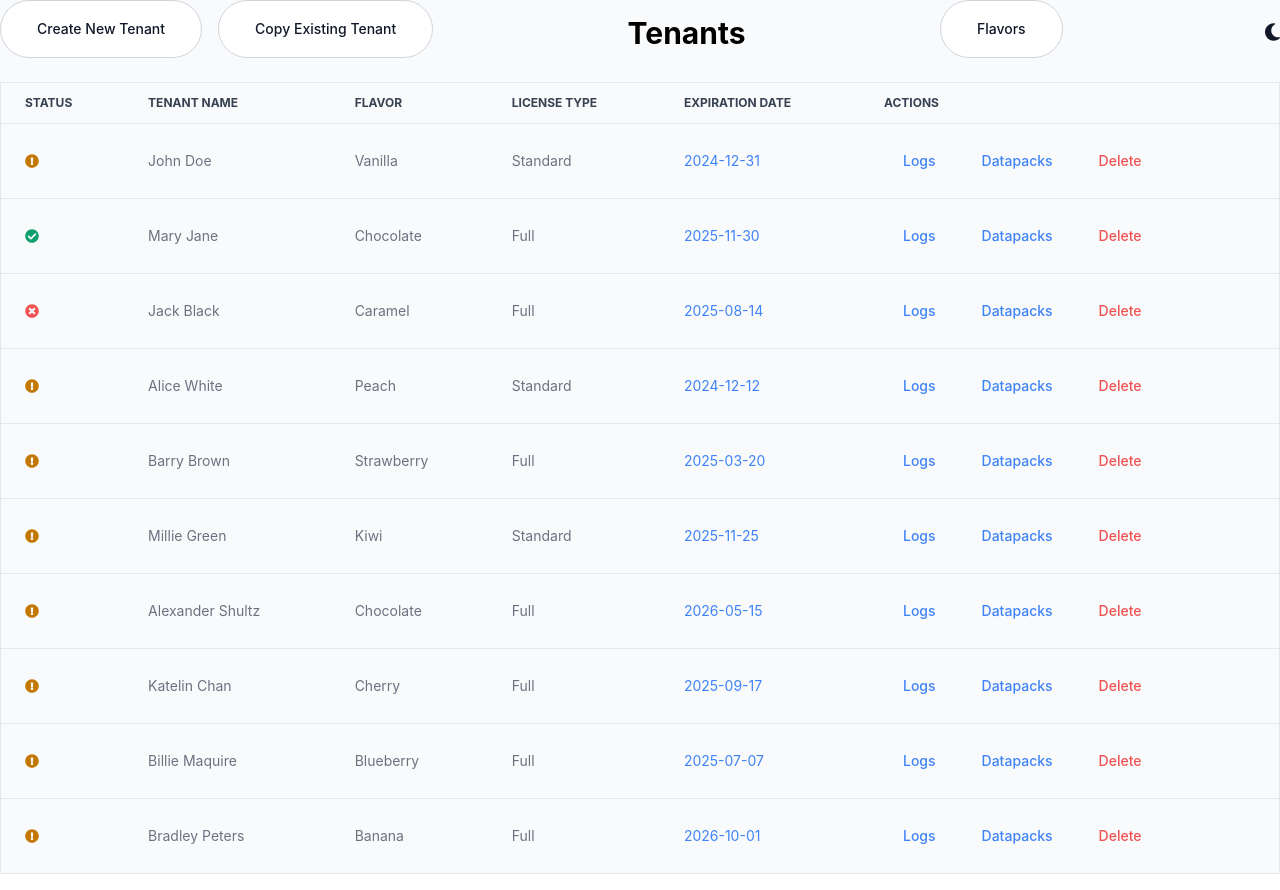
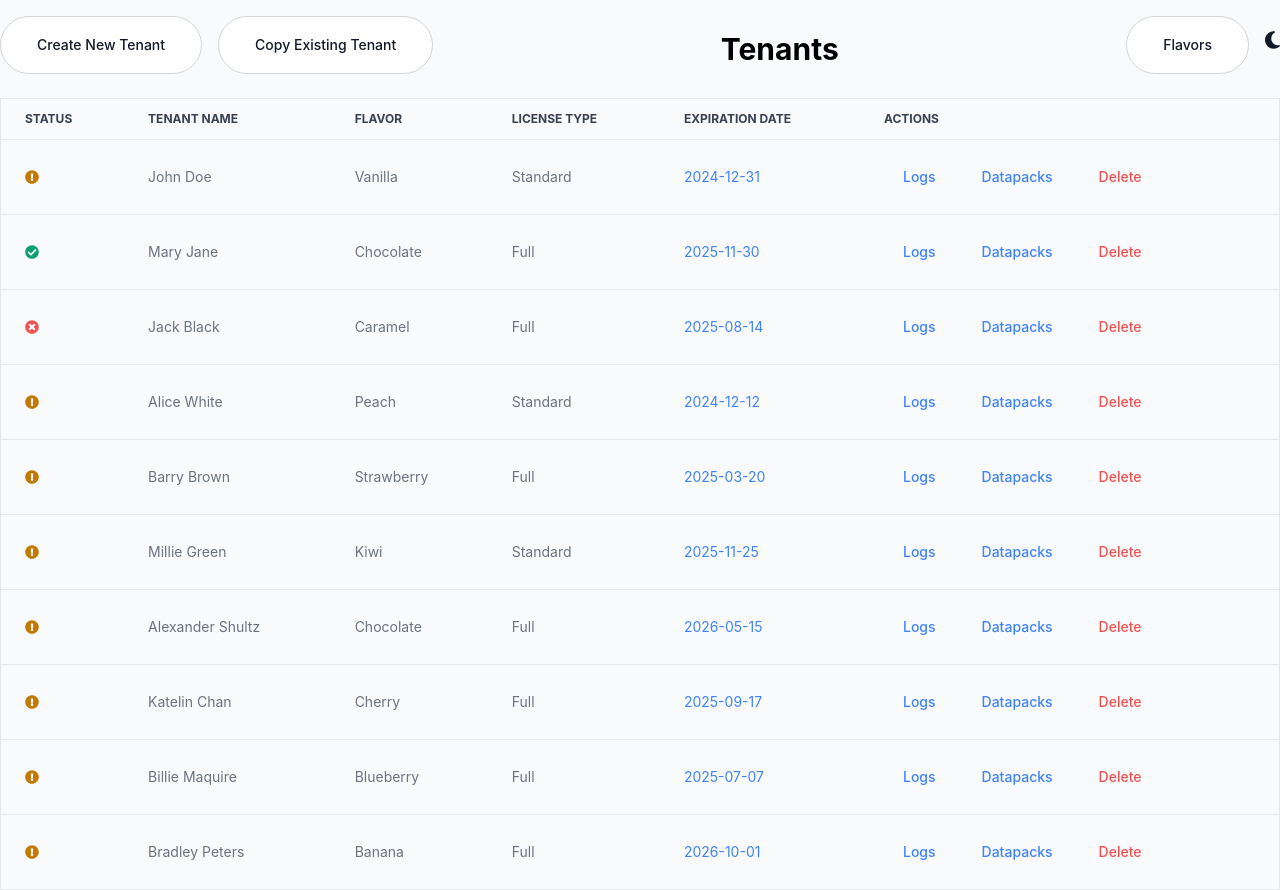
Before and after one commit to bnpetkova/slot-manager, a React (Create React App) app: page / in a window 1280 px wide. Built offline with nearby package versions, Linux system fonts and the light colour scheme.

Commit message:
Corrected modal buttons(deploy&cancel)

```diff
--- a/src/components/CopyExistingTenant.js
+++ b/src/components/CopyExistingTenant.js
@@ -10,7 +10,7 @@ function CopyExistingTenant() {
 
     return (
         <>
-        <Button onClick={toggleModal} className="text-gray-900 bg-white border border-gray-300 focus:outline-none hover:bg-gray-100 focus:ring-4 focus:ring-gray-100 font-medium rounded-full text-sm px-5 py-2.5 me-2 mb-2 dark:bg-gray-800 dark:text-white dark:border-gray-600 dark:hover:bg-gray-700 dark:hover:border-gray-600 dark:focus:ring-gray-700">
+        <Button onClick={toggleModal} className="text-gray-900 bg-white border border-gray-300 focus:outline-none hover:bg-gray-100 focus:ring-4 focus:ring-gray-100 font-medium rounded-full text-sm px-5 py-2.5 me-2 mb-2 mt-4 dark:bg-gray-800 dark:text-white dark:border-gray-600 dark:hover:bg-gray-700 dark:hover:border-gray-600 dark:focus:ring-gray-700">
         Copy Existing Tenant
       </Button>
 
--- a/src/components/DatapacksModal.js
+++ b/src/components/DatapacksModal.js
@@ -1,45 +1,33 @@
-import React, { useState } from "react";
+import React from "react";
 import { Modal, Button } from "flowbite-react";
 import DatapacksPanel from "./DatapacksPanel";
 
 const DatapacksModal = ({ datapacks, tenantName, open, onClose, onDeploy }) => {
-  const [isChecked, setIsChecked] = useState(false);
 
-  const handleCheckboxChange = () => {
-    setIsChecked(!isChecked);
-  };
   const handleDeploy = () => {
-    if (isChecked) {
     onDeploy(tenantName, datapacks);
     onClose();
-    }
   };
-
 
   return (
     <Modal show={open} onClose={onClose}>
       <Modal.Header>Deploy Datapacks for {tenantName}</Modal.Header>
       <Modal.Body>
         <DatapacksPanel datapacks={datapacks} />
-        <div className="mt-4">
-          <input
-            type="checkbox"
-            id="deployCheckbox"
-            checked={isChecked}
-            onChange={handleCheckboxChange}
-          />
-          <label htmlFor="deployCheckbox" className="ml-2">
-            Confirm Deployment
-          </label>
-        </div>
       </Modal.Body>
       <Modal.Footer>
-        <Button color={isChecked ? "blue" : "gray"} onClick={handleDeploy}>
-          Deploy
-        </Button>
+        <div className="flex justify-end space-x-4">
           <Button color="gray" onClick={onClose}>
             Close
           </Button>
+          <Button
+            color="blue"
+            onClick={handleDeploy}
+            className="text-white bg-blue-600 hover:bg-blue-700 focus:ring-blue-500"
+          >
+            Deploy
+          </Button>
+        </div>
       </Modal.Footer>
     </Modal>
   );
--- a/src/pages/TenantsPage.js
+++ b/src/pages/TenantsPage.js
@@ -9,7 +9,6 @@ import DatapacksModal from "../components/DatapacksModal.js";
 import LicenseManagementModal from "../components/LicenseManagementModal.js";
 import { faMoon } from "@fortawesome/free-solid-svg-icons";
 import { FontAwesomeIcon } from "@fortawesome/react-fontawesome";
-
 
 const initialTenants = StartingTenants;
 
@@ -100,26 +99,27 @@ function TenantsPage() {
   return (
     <div className={isDarkMode ? "dark" : ""}>
       <div className="min-h-screen bg-gray-50 dark:bg-gray-900">
-        <div className="flex items-center justify-between mb-4">
-          <div className="flex space-x-2">
+        <div className="flex items-center justify-between mb-4 ">
+          <div className="flex space-x-2 ">
             <Button
-              className="text-gray-900 bg-white border border-gray-300 focus:outline-none hover:bg-gray-100 focus:ring-4 focus:ring-gray-100 font-medium rounded-full text-sm px-5 py-2.5 me-2 mb-2 dark:bg-gray-800 dark:text-white dark:border-gray-600 dark:hover:bg-gray-700 dark:hover:border-gray-600 dark:focus:ring-gray-700"
+              className="text-gray-900 bg-white border border-gray-300 focus:outline-none hover:bg-gray-100 focus:ring-4 focus:ring-gray-100 font-medium rounded-full text-sm px-5 py-2.5 me-2 mb-2 mt-4 dark:bg-gray-800 dark:text-white dark:border-gray-600 dark:hover:bg-gray-700 dark:hover:border-gray-600 dark:focus:ring-gray-700"
               onClick={openUnifiedModal}
             >
               Create New Tenant
             </Button>
             <CopyExistingTenant />
           </div>
+         <div className="">
+        <h2 className="flex-grow text-center text-3xl font-bold dark:text-white mt-4 ">
+          Tenants
+          </h2>
+          </div>
 
-          <h2 className="text-3xl font-bold dark:text-white">
-            Tenants
-          </h2>
+          <div className="flex items-center space-x-2">
+            <Button className="ml-4 text-gray-900 bg-white border border-gray-300 focus:outline-none hover:bg-gray-100 focus:ring-4 focus:ring-gray-100 font-medium rounded-full text-sm px-5 py-2.5 me-2 mb-2 mt-4 dark:bg-gray-800 dark:text-white dark:border-gray-600 dark:hover:bg-gray-700 dark:hover:border-gray-600 dark:focus:ring-gray-700">
+              Flavors
+            </Button>
 
-          <Button className="text-gray-900 bg-white border border-gray-300 focus:outline-none hover:bg-gray-100 focus:ring-4 focus:ring-gray-100 font-medium rounded-full text-sm px-5 py-2.5 me-2 mb-2 dark:bg-gray-800 dark:text-white dark:border-gray-600 dark:hover:bg-gray-700 dark:hover:border-gray-600 dark:focus:ring-gray-700">
-            Flavors
-          </Button>
-
-          <div className="relative inline-block">
             <button
               className="ml-4 text-gray-900 dark:text-gray-100 focus:outline-none"
               onClick={toggleDarkMode}
```
Lines whose indentation alone changed are shown as unchanged.
